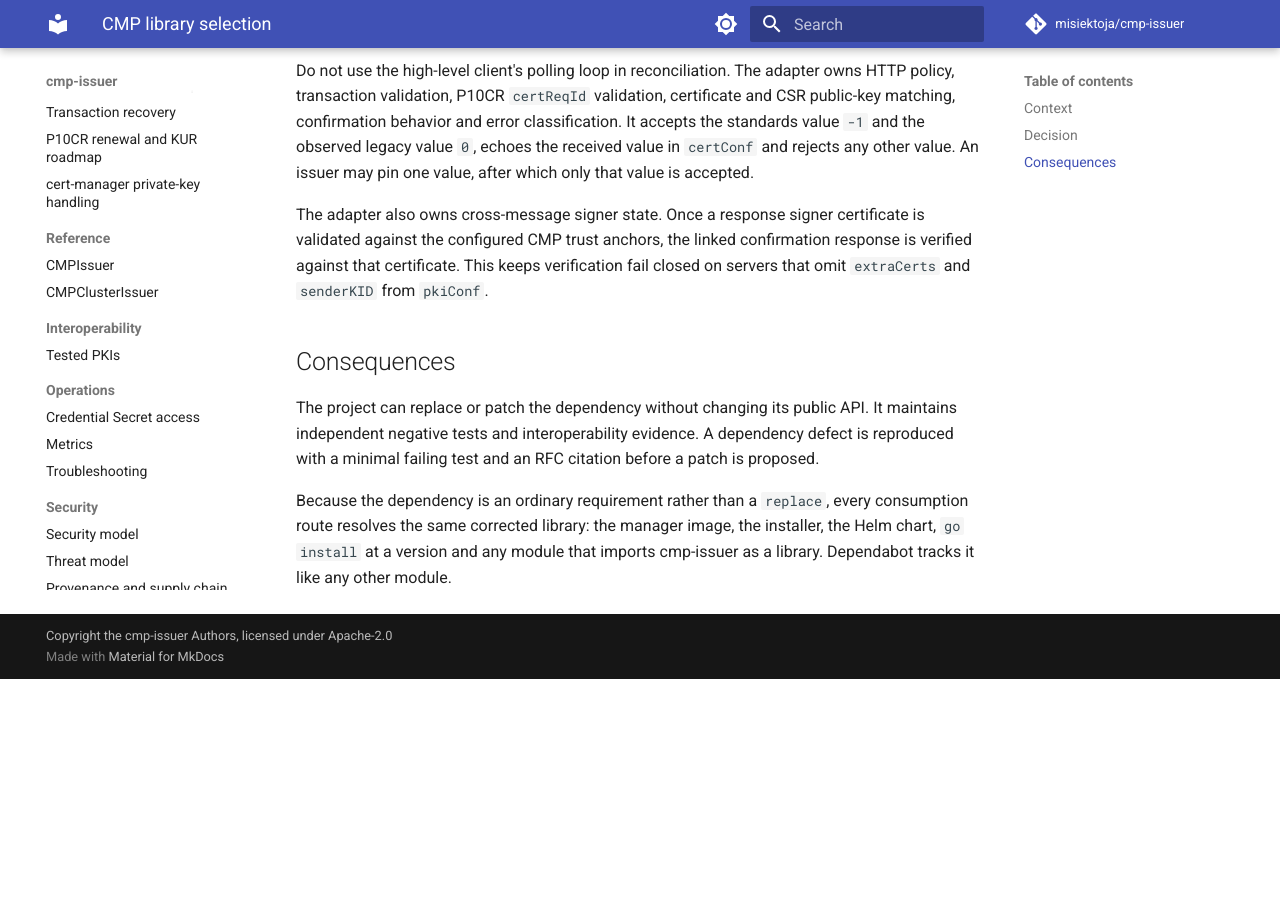
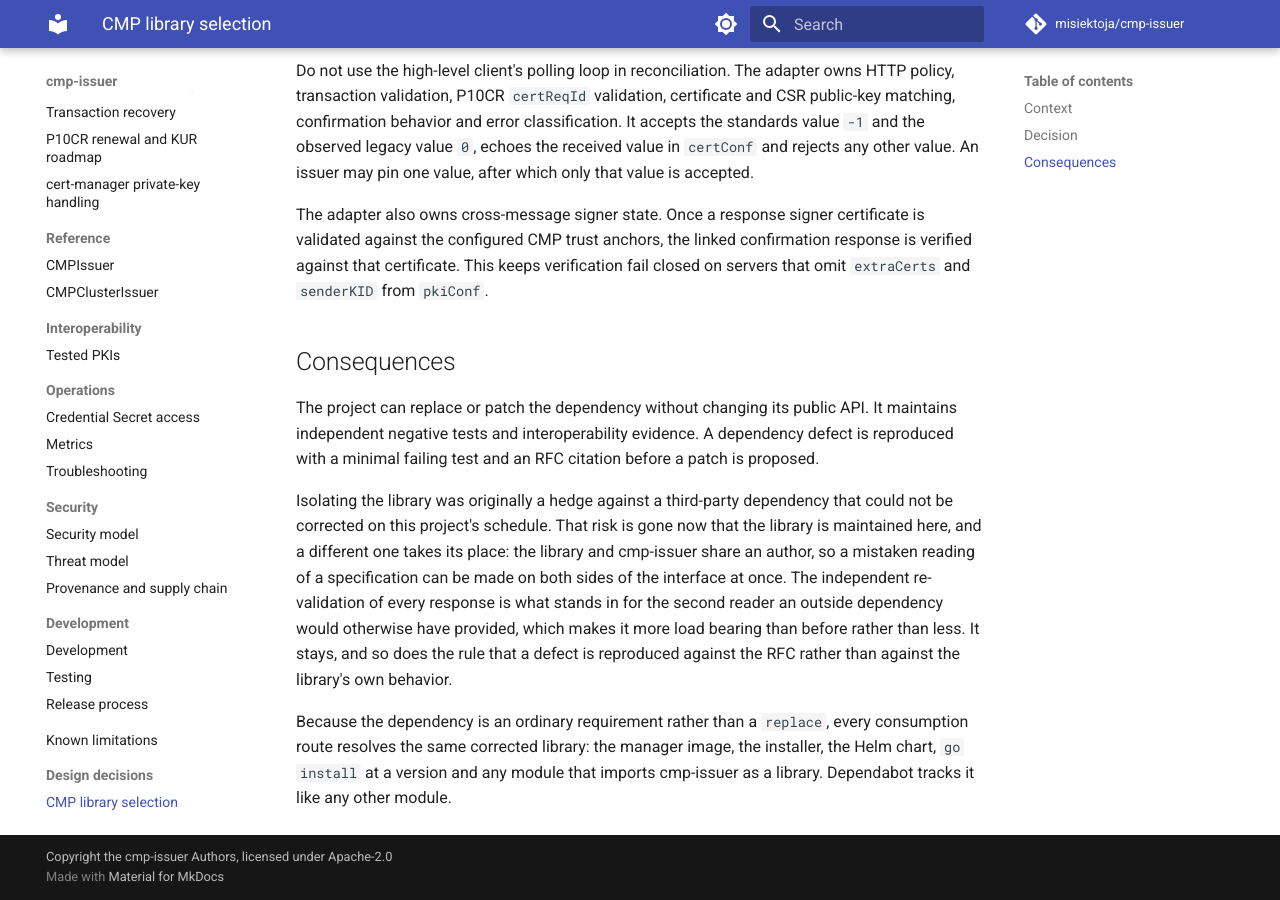
Before and after one commit to misiektoja/cmp-issuer, an MkDocs documentation site: the page built from docs/adr/0001-cmp-library.md, in a window 1280 px wide and 900 px high, scrolled down 931 px. Built offline with MkDocs 1.6.1 and Material for MkDocs 9.7.7, drawn with Linux system fonts in a browser that asks for light colours; comment, search, counter and statistics services are not loaded; before the commit the page ends 1610 px from its top, so only the background shows below that.

Commit message:
docs(adr): record that isolation now hedges a different risk

```diff
--- a/docs/adr/0001-cmp-library.md
+++ b/docs/adr/0001-cmp-library.md
@@ -22,4 +22,6 @@ The adapter also owns cross-message signer state. Once a response signer certifi
 
 The project can replace or patch the dependency without changing its public API. It maintains independent negative tests and interoperability evidence. A dependency defect is reproduced with a minimal failing test and an RFC citation before a patch is proposed.
 
+Isolating the library was originally a hedge against a third-party dependency that could not be corrected on this project's schedule. That risk is gone now that the library is maintained here, and a different one takes its place: the library and cmp-issuer share an author, so a mistaken reading of a specification can be made on both sides of the interface at once. The independent re-validation of every response is what stands in for the second reader an outside dependency would otherwise have provided, which makes it more load bearing than before rather than less. It stays, and so does the rule that a defect is reproduced against the RFC rather than against the library's own behavior.
+
 Because the dependency is an ordinary requirement rather than a `replace`, every consumption route resolves the same corrected library: the manager image, the installer, the Helm chart, `go install` at a version and any module that imports cmp-issuer as a library. Dependabot tracks it like any other module.
```
